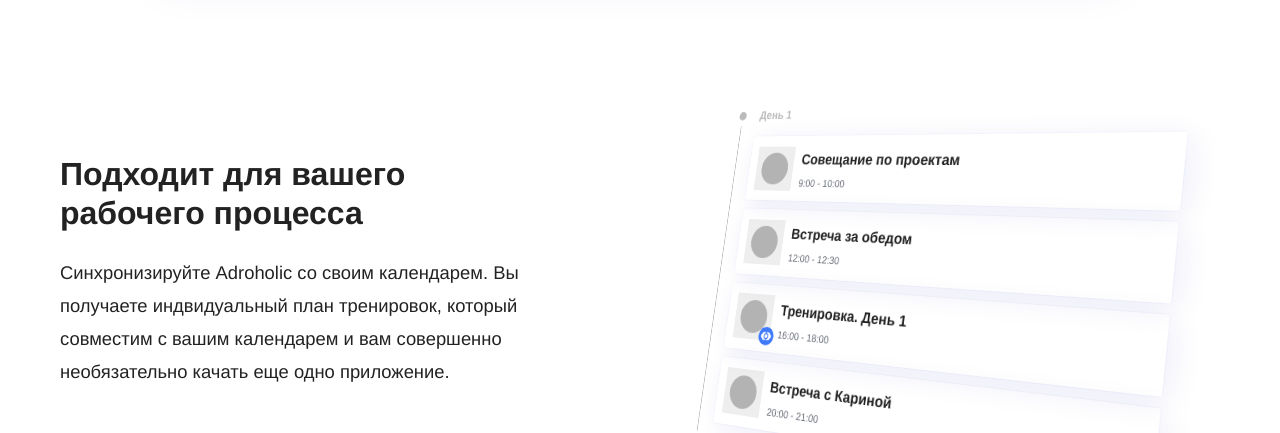
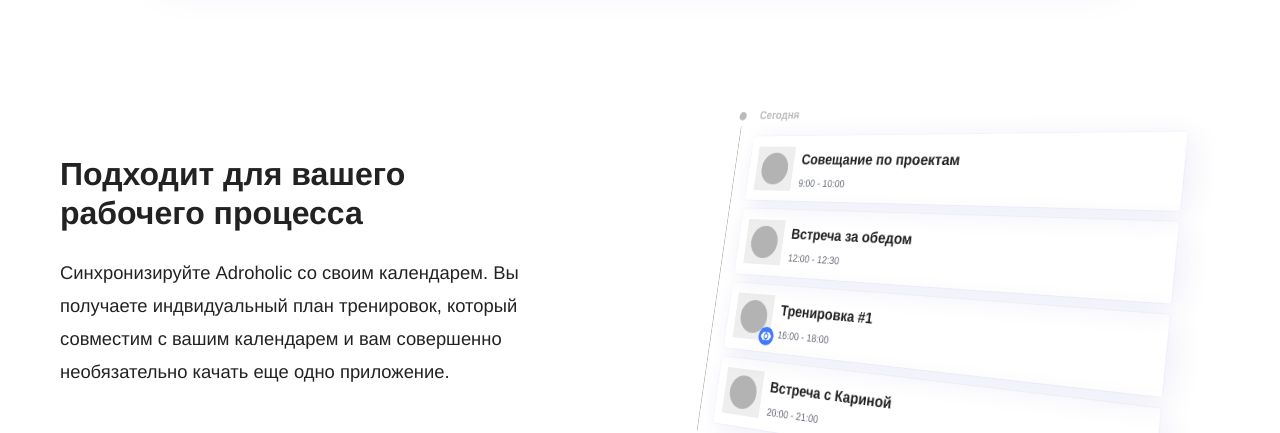
Before and after one commit to RakhimyanTim/adroholic.github.io, a Jekyll site: the page built from pages/index.html, in a window 1280 px wide and 900 px high, scrolled down 1027 px. Shown: the part 152-585 px from the top of the window. Built offline with Jekyll 4.4.1, drawn with Linux system fonts in a browser that asks for light colours; some web fonts are replaced.

Commit message:
Update workflow.html

```diff
--- a/_includes/components/home-page/workflow.html
+++ b/_includes/components/home-page/workflow.html
@@ -1,6 +1,6 @@
 <!--googleoff: index-->
 <div class="workflow">
-	<h5>День 1</h5>
+	<h5>Сегодня</h5>
 	<ul>
 		<li>
 			<div class="image editor"></div>
@@ -19,7 +19,7 @@
 		<li>
 			<div class="image editor">{% include svgs/logo.html logo="emblem" %}</div>
 			<div class="commit">
-				<h6>Тренировка. День 1</h6>
+				<h6>Тренировка #1</h6>
 				<p>16:00 - 18:00</p>
 			</div>
 		</li>
```
